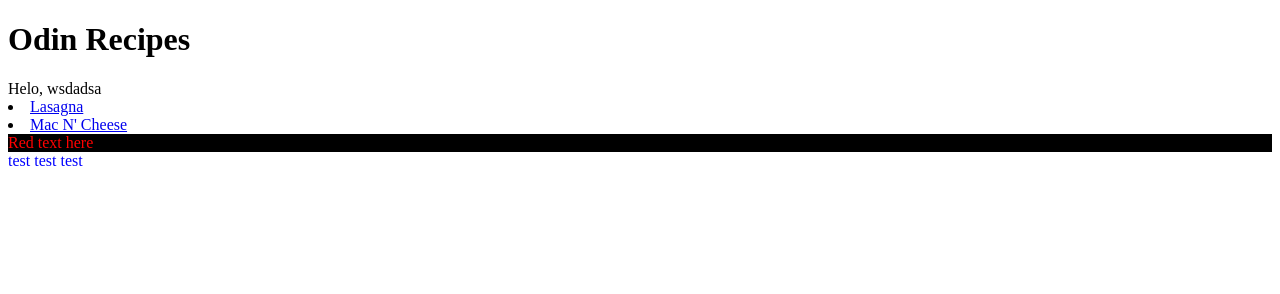
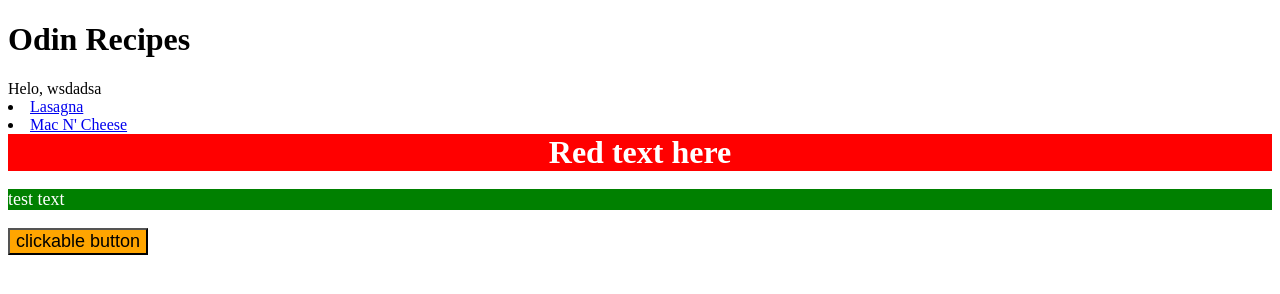
Before and after one commit to iiCarelessness/odin-recipes, a plain HTML site: page index.html in a window 1280 px wide. Drawn offline with Linux system fonts and the light colour scheme.

Commit message:
same thing

```diff
--- a/index.html
+++ b/index.html
@@ -1,6 +1,13 @@
 <!DOCTYPE html>
 <html lang="en">
     <head>
+        <style>
+            p {
+                background-color: green;
+                color: white;
+                font-size: 18px;
+            }
+        </style>
         <meta charset="UTF 8">
         <title>test</title>
         <link rel="stylesheet" href="styles.css" />
@@ -11,6 +18,7 @@
         <li><a href="recipes/lasagna.html">Lasagna</a></li>
         <li><a href="recipes/macncheese.html">Mac N' Cheese</a></li>
         <div id="onlyredtext">Red text here</div>
-        <div class="alert-text">test test test</div>
+        <p>test text</p>
+        <button style="background-color: orange; font-size: 18px;">clickable button</button>
     </body>
 </html>
--- a/styles.css
+++ b/styles.css
@@ -1,14 +1,16 @@
 /* styles.css */
 
  #onlyredtext {
-    color: red;
-    background-color: black;
+    color: white;
+    background-color: red;
+    text-align: center;
+    font-size: 32px;
+    font-weight: bold;
   }
 
   .alert-text {
     color: blue;
+    font-family: 'Courier New', Courier, monospace;
+    font-size: 200px;
+    font-weight: 100;
   }
-
-  .ancestor .contents {
-    color:green;
-  }
```
